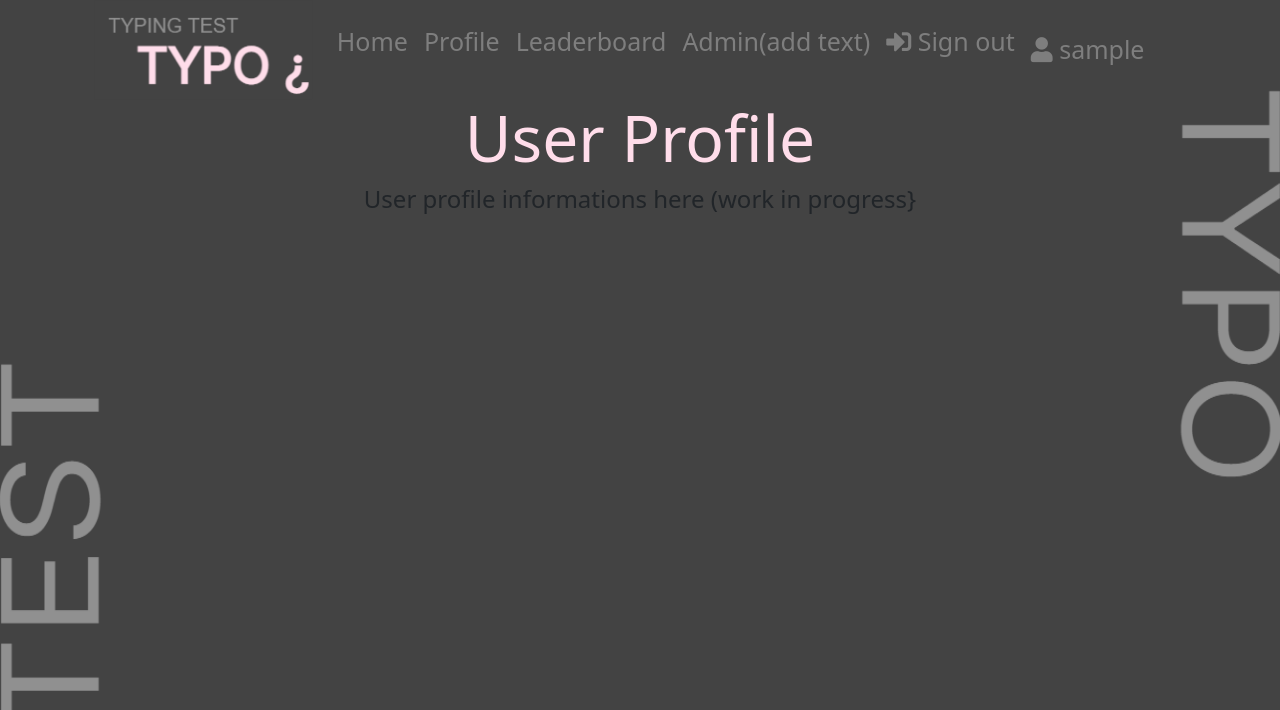
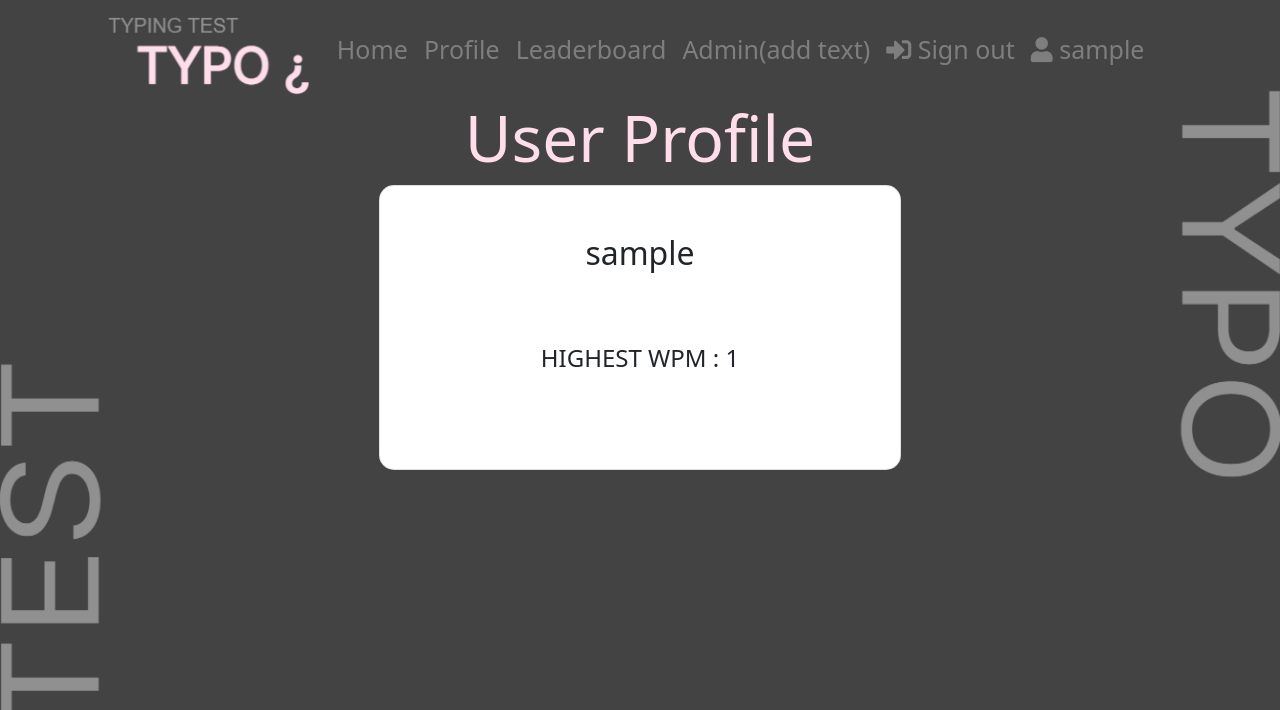
Before and after one commit to Joe-0/TYPO, a Flask app: page /profile in a window 1280 px wide. Shown: the top 710 px of the page. Run offline with Flask 2, Linux system fonts and the light colour scheme; the visitor is signed in with stand-in values (Sample User, id 1); some libraries are stand-ins or nearby versions.

Commit message:
added user profile and highscore functionality. THe profile page now displays the logged in users username and highest wpm. The highest wpm is automatically updated on the profile page and in the users table when a users beats their previous highscore.

```diff
--- a/app.py
+++ b/app.py
@@ -35,9 +35,10 @@ def init_db():
     db = get_db()
     with app.open_resource('schema.sql', mode='r') as f:
         db.cursor().executescript(f.read())
-    db.execute('INSERT INTO users (username, password, isadmin) values (?, ?, ?)',['admin1',(werkzeug.security.generate_password_hash('default',
-                                                                  method='pbkdf2:sha256',
-                                                                  salt_length=16)), True])
+    db.execute('INSERT INTO users (username, password, isadmin) values (?, ?, ?)',
+               ['admin1', (werkzeug.security.generate_password_hash('default',
+                                                                    method='pbkdf2:sha256',
+                                                                    salt_length=16)), True])
     db.commit()
 
 
@@ -130,6 +131,7 @@ def login():
                 session['logged_in'] = True
                 session['id'] = account['id']
                 session['username'] = account['username']
+                session['highscore'] = account['highscore']
                 session['isadmin'] = account['isadmin']
                 msg = 'Signed in successfully !'
                 return render_template('index.html', msg=msg, texts=texts)
@@ -141,6 +143,7 @@ def login():
             msg = 'Incorrect username / password !'
     return render_template('login.html', msg=msg)
 
+
 @app.route('/logout')
 def logout():
     db = get_db()
@@ -149,9 +152,11 @@ def logout():
     session.pop('logged_in', None)
     session.pop('id', None)
     session.pop('username', None)
-    session.pop('isadmin',None)
+    session.pop('highscore', None)
+    session.pop('isadmin', None)
     msg = "Signed out successfully"
     return render_template('index.html', msg=msg, texts=texts)
+
 
 @app.route('/attempts')
 def fetchAttempts():
@@ -183,6 +188,31 @@ def profile():
     return render_template('profile.html')
 
 
+@app.route('/check_highscore', methods=['POST'])
+def check_highscore():
+    '''score = request.form['highscore']
+    if (request.form['highscore']>score):
+        db = get_db()
+        db.execute('UPDATE users SET highscore = ? WHERE username = ?', [score, session['username']])
+        db.commit()
+        return ""
+    else:
+        return ""'''
+    score = int(request.form['highscore'])
+    user_id = request.form['user_id']
+    db = get_db()
+    cur = db.execute('SELECT * FROM users WHERE id = ?', [user_id])
+    account = cur.fetchone()
+
+    if (score > account['highscore']):
+        db.execute('UPDATE users SET highscore = ? WHERE id = ?', [score, user_id])
+        db.commit()
+        session['highscore'] = score
+        return ""
+    else:
+        return ""
+
+
 @app.route('/add_challenge_text')
 def add_text():
     return render_template('addtext.html')
--- a/schema.sql
+++ b/schema.sql
@@ -5,7 +5,7 @@ create table challengeText (
   'text' text not null
 );
 
-
+drop table if exists users;
 CREATE TABLE IF NOT EXISTS users (
     id integer primary key autoincrement,
     username text not null unique,
--- a/static/typo.js
+++ b/static/typo.js
@@ -13,16 +13,19 @@ const AWPMelement = document.getElementById(('AWPM'))
 const accuracyElement = document.getElementById('accuracy')
 const alertElement = document.getElementById('alert_box')
 const timeElement = document.getElementById('timetrack')
+const session_element = document.getElementById('session_log')
 // get the number of words and character in the challenge text
 const num_words = textDisplayElement.innerText.split(' ').length
 const num_char = textDisplayElement.innerText.length
-
+const session_val = session_element.value
 
 let time = 0
 let Interval
 let count = 1
 let strt = textDisplayElement.innerHTML
 let strin_len
+
+
 
 
 textDisplayElement.innerHTML = ''
@@ -105,8 +108,18 @@ function endchallenge() {
     let accuracy = (count_correct / num_char) * 100
     accuracyElement.innerHTML = accuracy.toFixed(1)
     let accurate_WPM = (wpm * accuracy)/100
-    AWPMelement.innerHTML = Math.floor(accurate_WPM)
+    AWPMelement.innerHTML = accurate_WPM.toFixed(0)
 
+
+    if (session_val) {
+        const user_id = document.getElementById('user_id').value
+        var http = new XMLHttpRequest();
+        var url = '/check_highscore';
+        const params = 'highscore=' + AWPMelement.innerHTML +"&user_id="+user_id;
+        http.open('POST', url, true);
+        http.setRequestHeader('Content-type', 'application/x-www-form-urlencoded');
+        http.send(params);
+    }
 }
 
 document.addEventListener("DOMContentLoaded",ready)
--- a/templates/layout.html
+++ b/templates/layout.html
@@ -36,6 +36,8 @@
                 <span class="navbar-toggler-icon"></span>
             </button>
             <div class="collapse navbar-collapse" id="navbarSupportedContent">
+                <input type="hidden" name="id" value="{{ session.logged_in }}" id="session_log">
+                <input type="hidden" name="id" value="{{ session.id }}" id="user_id">
                 <ul class="navbar-nav">
                     <li class="nav-item active">
                         <a class="navitm" href="{{ url_for('show_index') }}">Home</a>
@@ -57,8 +59,8 @@
                                 Sign out</a>
                         </li>
                         <li class="nav-item">
-                            <div class="navitm "><span class="fas fa-user"></span>
-                                {{ session.username }}</div>
+                            <a class="navitm" href="{{ url_for('profile') }}"><span class="fas fa-user"></span>
+                                {{ session.username }}</a>
                         </li>
                     {% else %}
                         <li class="nav-item">
--- a/templates/profile.html
+++ b/templates/profile.html
@@ -3,7 +3,20 @@
     <div class="d-flex justify-content-center">
         <h1 class="display-3 font-weight-bold" style="color: #FFDDEA">User Profile</h1>
     </div>
-    <div class="d-flex justify-content-center">
-    <h4>User profile informations here (work in progress}</h4>
+    <div class="mask d-flex align-items-center h-100 gradient-custom-3">
+        <div class="container h-100">
+            <div class="row d-flex justify-content-center align-items-center h-100">
+                <div class="col-12 col-md-9 col-lg-7 col-xl-6">
+                    <div class="card" style="border-radius: 15px;">
+                        <div class="card-body p-5">
+                            <h2 class="text-center mb-5">{{ session.username }}</h2>
+                            <br>
+                            <h4 class="text-uppercase text-center mb-5">Highest WPM : {{ session.highscore }}</h4>
+
+                        </div>
+                    </div>
+                </div>
+            </div>
+        </div>
     </div>
 {% endblock %}
```
